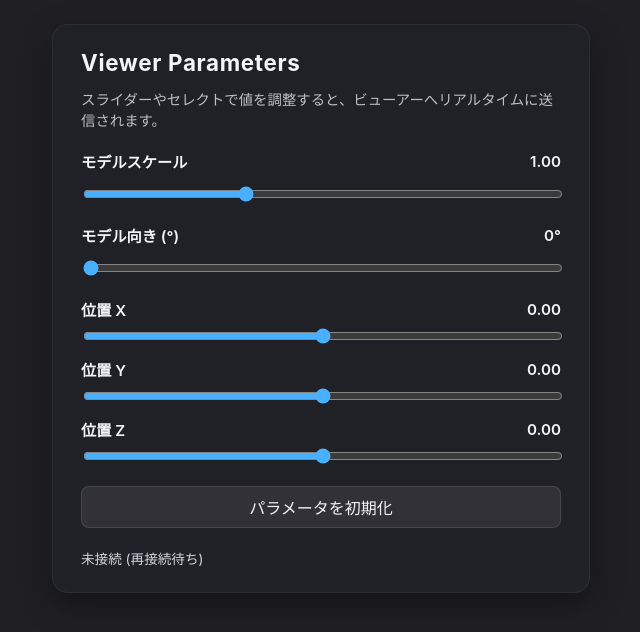
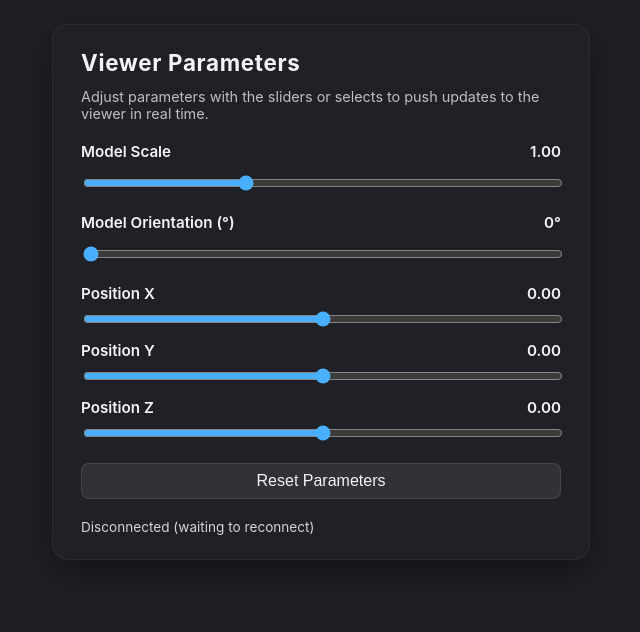
Before and after one commit to wakufactory/VRViewer, a website: page public/param.html in a window 1280 px wide. Shown: the whole page, without its empty margins (319-959 px from the left). Drawn offline with Linux system fonts and the light colour scheme.

Commit message:
fix param ui

```diff
--- a/public/param.html
+++ b/public/param.html
@@ -1,5 +1,5 @@
 <!DOCTYPE html>
-<html lang="ja">
+<html lang="en">
 <head>
   <meta charset="UTF-8" />
   <title>VRV Parameter Panel</title>
@@ -16,6 +16,9 @@
       display: flex;
       justify-content: center;
     }
+    body, html {
+      overscroll-behavior: none;
+    }
     main {
       width: min(480px, 100%);
       display: grid;
@@ -26,6 +29,7 @@
       box-shadow: 0 12px 32px rgba(0, 0, 0, 0.35);
       border: 1px solid rgba(255, 255, 255, 0.06);
     }
+
     h1 {
       font-size: 1.4rem;
       margin: 0;
@@ -91,23 +95,23 @@
 <body>
   <main>
     <section>
-      <h1>Viewer Parameters</h1>
-      <p style="margin:0;font-size:0.9rem;opacity:0.75;">
-        スライダーやセレクトで値を調整すると、ビューアーへリアルタイムに送信されます。
+      <h1 inert >Viewer Parameters</h1>
+      <p inert style="margin:0;font-size:0.9rem;opacity:0.75;">
+        Adjust parameters with the sliders or selects to push updates to the viewer in real time.
       </p>
     </section>
 
     <section>
-      <label for="scale-slider">
-        モデルスケール
+      <label inert for="scale-slider">
+        Model Scale
         <span id="scale-value">1.00</span>
       </label>
       <input id="scale-slider" type="range" min="-1" max="2" step="0.001" value="0" />
     </section>
 
     <section>
-      <label for="rotateY-slider">
-        モデル向き (°)
+      <label inert for="rotateY-slider">
+        Model Orientation (°)
         <span id="rotateY-value">0°</span>
       </label>
       <input id="rotateY-slider" type="range" min="0" max="360" step="1" value="0" />
@@ -115,22 +119,22 @@
 
     <section>
       <div class="axis-control">
-        <label for="posX-slider">
-          位置 X
+        <label inert for="posX-slider">
+          Position X
           <span id="posX-value">0.00</span>
         </label>
         <input id="posX-slider" type="range" min="-1.5" max="1.5" step="0.01" value="0" />
       </div>
       <div class="axis-control">
-        <label for="posY-slider">
-          位置 Y
+        <label inert for="posY-slider">
+          Position Y
           <span id="posY-value">0.00</span>
         </label>
         <input id="posY-slider" type="range" min="-1.5" max="1.5" step="0.01" value="0" />
       </div>
       <div class="axis-control">
-        <label for="posZ-slider">
-          位置 Z
+        <label inert for="posZ-slider">
+          Position Z
           <span id="posZ-value">0.00</span>
         </label>
         <input id="posZ-slider" type="range" min="-1.5" max="1.5" step="0.01" value="0" />
@@ -138,11 +142,11 @@
     </section>
 
     <section class="controls-row">
-      <button type="button" id="reset-btn">パラメータを初期化</button>
+      <button type="button" id="reset-btn">Reset Parameters</button>
     </section>
 
     <section class="status">
-      <span id="connection-status">接続中...</span>
+      <span id="connection-status">Connecting...</span>
     </section>
   </main>
 
@@ -169,7 +173,7 @@
       );
 
       if (!scaleInput || !scaleValue || !rotateInput || !rotateValue || !statusEl || missingPositionEl) {
-        console.warn('[param] 必要なDOMが見つからないため初期化を中断します');
+        console.warn('[param] Required DOM nodes missing. Initialization aborted.');
         return;
       }
 
@@ -271,7 +275,7 @@
           ws.send(JSON.stringify({ type: 'params', params: latestState }));
           pendingFullSync = false;
         } catch (err) {
-          console.warn('[param] パラメータ送信に失敗しました', err);
+          console.warn('[param] Failed to send parameters', err);
           pendingFullSync = true;
         }
       };
@@ -300,11 +304,11 @@
         const proto = location.protocol === 'https:' ? 'wss' : 'ws';
         const basePath = location.pathname.replace(/\/[^\/]*$/, '');
         const url = `${proto}://${location.host}${basePath || ''}/`;
-        setStatus('接続中...');
+        setStatus('Connecting...');
         ws = new WebSocket(url);
 
         ws.onopen = () => {
-          setStatus('接続済み');
+          setStatus('Connected');
           sendCurrentState();
         };
 
@@ -331,11 +335,11 @@
         };
 
         ws.onerror = () => {
-          setStatus('接続エラー (再試行)');
+          setStatus('Connection error (retrying)');
         };
 
         ws.onclose = () => {
-          setStatus('未接続 (再接続待ち)');
+          setStatus('Disconnected (waiting to reconnect)');
           reconnectTimer = setTimeout(connect, 1000);
         };
       };
```
